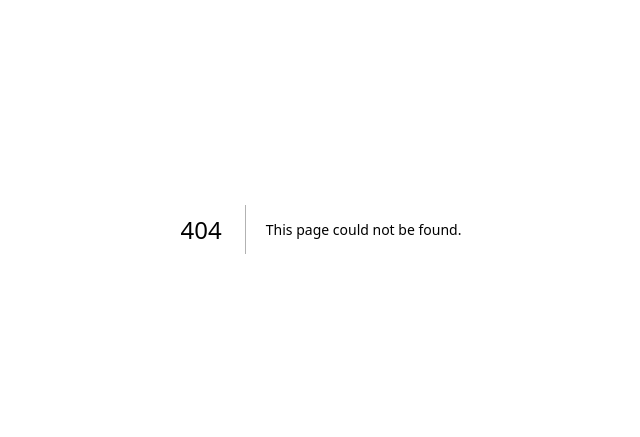
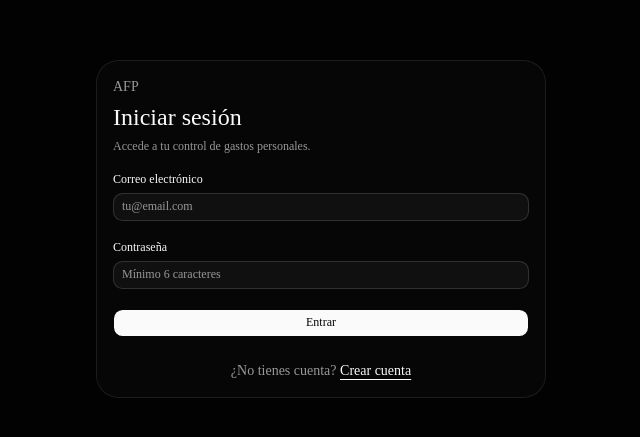
Before and after one commit to minnica/afp, a Next.js app: page /login in a window 1280 px wide. Before the commit this address had no page. Shown: the part 171-608 px from the top of the page, without its empty margins (319-959 px from the left). Built offline with nearby package versions, Linux system fonts and the light colour scheme; no server answers.

Commit message:
feat(*) add fase 1

```diff
--- a/src/app/gastos/page.js
+++ b/src/app/gastos/page.js
@@ -1,22 +1,6 @@
+import { redirect } from "next/navigation";
+import GastosContent from "@/components/gastos/GastosContent";
+
 export default function GastosPage() {
-  return (
-    <main className="min-h-screen bg-background text-foreground">
-      <section className="mx-auto flex min-h-screen w-full max-w-5xl flex-col px-4 py-8">
-        <div className="mb-8">
-          <p className="text-sm text-muted-foreground">AFP</p>
-          <h1 className="text-3xl font-semibold tracking-tight">Gastos</h1>
-          <p className="mt-2 text-muted-foreground">
-            Aquí registrarás tus gastos diarios rápidamente.
-          </p>
-        </div>
-
-        <div className="rounded-2xl border border-border bg-card p-6 shadow-sm">
-          <h2 className="text-lg font-medium">Formulario de gasto</h2>
-          <p className="mt-2 text-sm text-muted-foreground">
-            En la siguiente fase construiremos el login y después este formulario.
-          </p>
-        </div>
-      </section>
-    </main>
-  );
+  return <GastosContent />;
 }
--- /dev/null
+++ b/src/app/login/page.js
@@ -0,0 +1,157 @@
+"use client";
+
+import { useState } from "react";
+import { useRouter } from "next/navigation";
+import { supabase } from "@/lib/supabase";
+import { Button } from "@/components/ui/button";
+import { Input } from "@/components/ui/input";
+import { Label } from "@/components/ui/label";
+import { Card, CardContent, CardDescription, CardHeader, CardTitle } from "@/components/ui/card";
+
+export default function LoginPage() {
+  const router = useRouter();
+
+  const [mode, setMode] = useState("login");
+  const [email, setEmail] = useState("");
+  const [password, setPassword] = useState("");
+
+  const [isLoading, setIsLoading] = useState(false);
+  const [message, setMessage] = useState("");
+  const [error, setError] = useState("");
+
+  async function handleSubmit(event) {
+    event.preventDefault();
+
+    setIsLoading(true);
+    setMessage("");
+    setError("");
+
+    try {
+      if (mode === "login") {
+        const { error } = await supabase.auth.signInWithPassword({
+          email,
+          password,
+        });
+
+        if (error) throw error;
+
+        router.push("/gastos");
+        router.refresh();
+      }
+
+      if (mode === "register") {
+        const { error } = await supabase.auth.signUp({
+          email,
+          password,
+        });
+
+        if (error) throw error;
+
+        setMessage("Cuenta creada. Revisa tu correo si Supabase pide confirmación.");
+      }
+    } catch (err) {
+      setError(err.message || "Ocurrió un error.");
+    } finally {
+      setIsLoading(false);
+    }
+  }
+
+  return (
+    <main className="flex min-h-screen items-center justify-center bg-background px-4 text-foreground">
+      <Card className="w-full max-w-md rounded-2xl border-border bg-card">
+        <CardHeader>
+          <p className="text-sm text-muted-foreground">AFP</p>
+          <CardTitle className="text-2xl">
+            {mode === "login" ? "Iniciar sesión" : "Crear cuenta"}
+          </CardTitle>
+          <CardDescription>
+            Accede a tu control de gastos personales.
+          </CardDescription>
+        </CardHeader>
+
+        <CardContent>
+          <form onSubmit={handleSubmit} className="space-y-5">
+            <div className="space-y-2">
+              <Label htmlFor="email">Correo electrónico</Label>
+              <Input
+                id="email"
+                type="email"
+                placeholder="tu@email.com"
+                value={email}
+                onChange={(event) => setEmail(event.target.value)}
+                required
+              />
+            </div>
+
+            <div className="space-y-2">
+              <Label htmlFor="password">Contraseña</Label>
+              <Input
+                id="password"
+                type="password"
+                placeholder="Mínimo 6 caracteres"
+                value={password}
+                onChange={(event) => setPassword(event.target.value)}
+                required
+                minLength={6}
+              />
+            </div>
+
+            {error ? (
+              <p className="rounded-lg border border-destructive/40 bg-destructive/10 px-3 py-2 text-sm text-destructive">
+                {error}
+              </p>
+            ) : null}
+
+            {message ? (
+              <p className="rounded-lg border border-border bg-muted px-3 py-2 text-sm text-muted-foreground">
+                {message}
+              </p>
+            ) : null}
+
+            <Button type="submit" className="w-full" disabled={isLoading}>
+              {isLoading
+                ? "Procesando..."
+                : mode === "login"
+                  ? "Entrar"
+                  : "Crear cuenta"}
+            </Button>
+          </form>
+
+          <div className="mt-6 text-center text-sm text-muted-foreground">
+            {mode === "login" ? (
+              <>
+                ¿No tienes cuenta?{" "}
+                <button
+                  type="button"
+                  className="text-foreground underline underline-offset-4"
+                  onClick={() => {
+                    setMode("register");
+                    setError("");
+                    setMessage("");
+                  }}
+                >
+                  Crear cuenta
+                </button>
+              </>
+            ) : (
+              <>
+                ¿Ya tienes cuenta?{" "}
+                <button
+                  type="button"
+                  className="text-foreground underline underline-offset-4"
+                  onClick={() => {
+                    setMode("login");
+                    setError("");
+                    setMessage("");
+                  }}
+                >
+                  Iniciar sesión
+                </button>
+              </>
+            )}
+          </div>
+        </CardContent>
+      </Card>
+    </main>
+  );
+}
--- /dev/null
+++ b/src/components/gastos/GastosContent.jsx
@@ -0,0 +1,56 @@
+"use client";
+
+import { useEffect, useState } from "react";
+import { useRouter } from "next/navigation";
+import { supabase } from "@/lib/supabase";
+
+export default function GastosContent() {
+  const router = useRouter();
+  const [isCheckingSession, setIsCheckingSession] = useState(true);
+
+  useEffect(() => {
+    async function checkSession() {
+      const {
+        data: { session },
+      } = await supabase.auth.getSession();
+
+      if (!session) {
+        router.replace("/login");
+        return;
+      }
+
+      setIsCheckingSession(false);
+    }
+
+    checkSession();
+  }, [router]);
+
+  if (isCheckingSession) {
+    return (
+      <main className="flex min-h-screen items-center justify-center bg-background text-foreground">
+        <p className="text-sm text-muted-foreground">Validando sesión...</p>
+      </main>
+    );
+  }
+
+  return (
+    <main className="min-h-screen bg-background text-foreground">
+      <section className="mx-auto flex min-h-screen w-full max-w-5xl flex-col px-4 py-8">
+        <div className="mb-8">
+          <p className="text-sm text-muted-foreground">AFP</p>
+          <h1 className="text-3xl font-semibold tracking-tight">Gastos</h1>
+          <p className="mt-2 text-muted-foreground">
+            Aquí registrarás tus gastos diarios rápidamente.
+          </p>
+        </div>
+
+        <div className="rounded-2xl border border-border bg-card p-6 shadow-sm">
+          <h2 className="text-lg font-medium">Formulario de gasto</h2>
+          <p className="mt-2 text-sm text-muted-foreground">
+            Sesión activa. En la siguiente fase construiremos este formulario.
+          </p>
+        </div>
+      </section>
+    </main>
+  );
+}
--- a/src/lib/supabase.js
+++ b/src/lib/supabase.js
@@ -0,0 +1,6 @@
+import { createClient } from "@supabase/supabase-js";
+
+const supabaseUrl = process.env.NEXT_PUBLIC_SUPABASE_URL;
+const supabaseAnonKey = process.env.NEXT_PUBLIC_SUPABASE_ANON_KEY;
+
+export const supabase = createClient(supabaseUrl, supabaseAnonKey);
```
